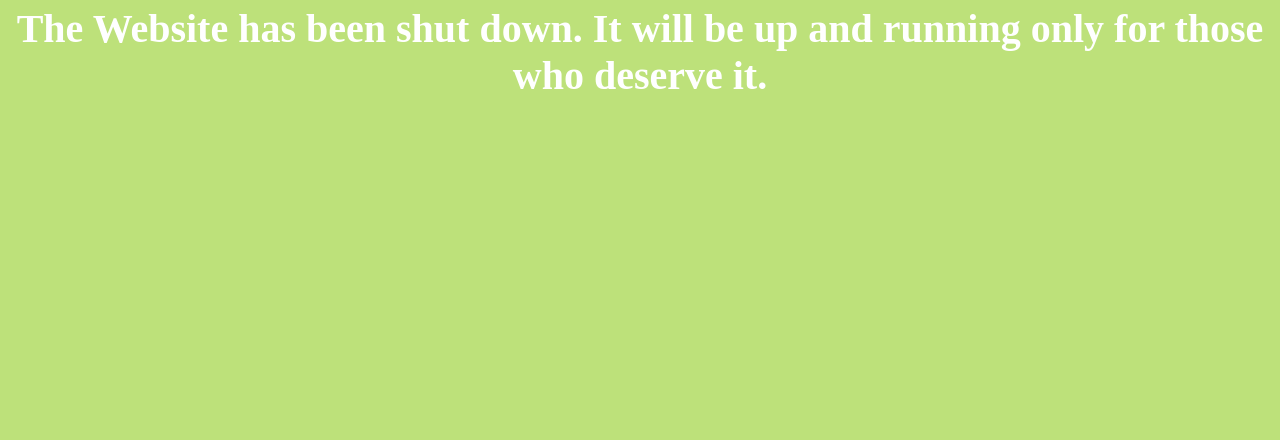
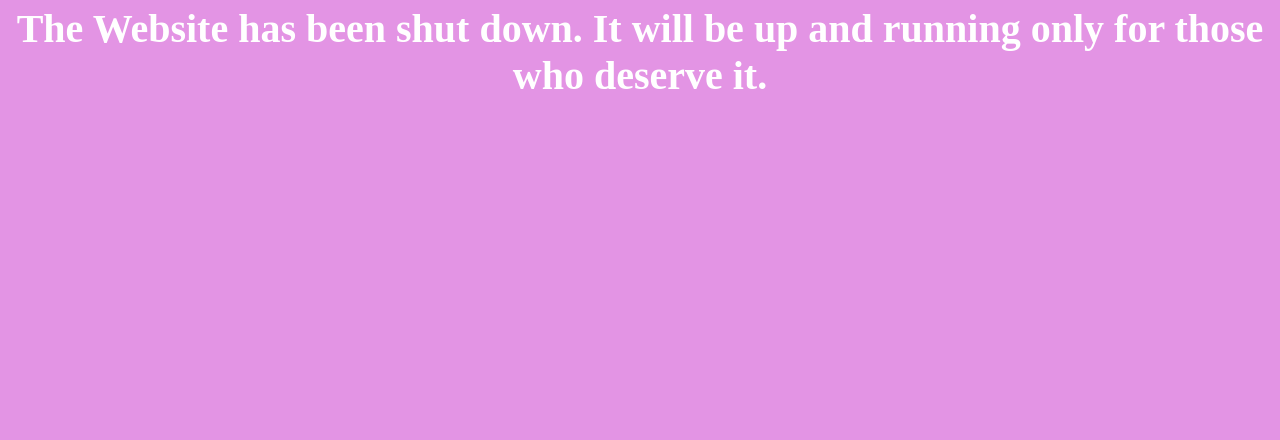
Before and after one commit to Surya-repo-page/Just-Another-Website, a plain HTML site: page index.html in a window 1280 px wide. Shown: the part 360-800 px from the top of the page. Drawn offline with Linux system fonts and the light colour scheme.

Commit message:
Update styles.css

```diff
--- a/styles.css
+++ b/styles.css
@@ -3,7 +3,7 @@ body {
     justify-content: center;
     align-items: center;
     height: 90vh;
-    background-color: rgb(189, 225, 122);
+    background-color: rgb(227, 148, 228);
 }
 
 .header_text {
```
